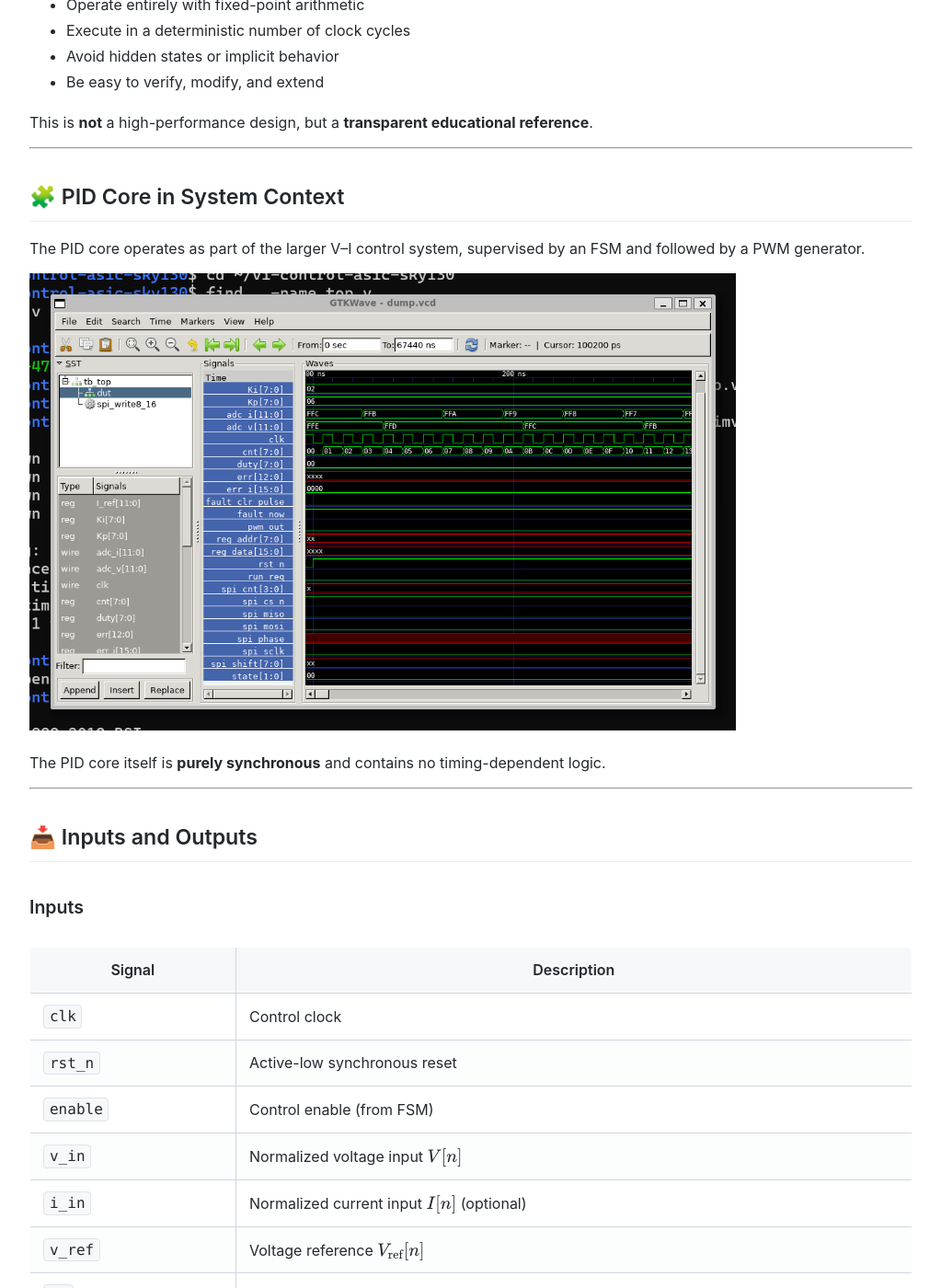
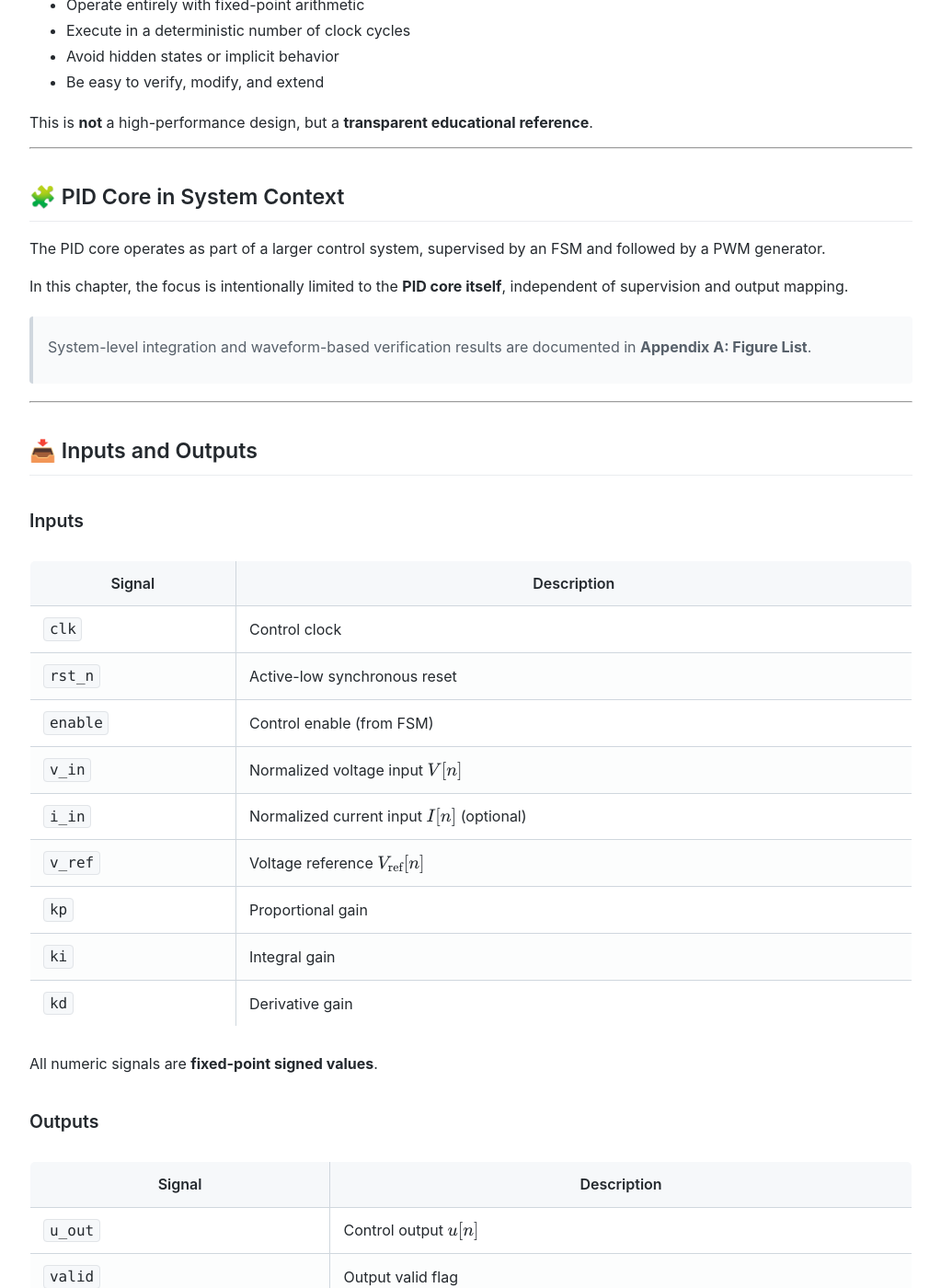
Before and after one commit to Samizo-AITL/vi-control-asic-sky130, a Jekyll site: the page built from docs/03_rtl_pid.md, in a window 1280 px wide and 1400 px high, scrolled down 609 px. Shown: the whole window at 92% size, without its empty margins (128-1151 px from the left). Built offline with Jekyll 4.4.1, drawn with Linux system fonts in a browser that asks for light colours.

Commit message:
Update 03_rtl_pid.md

```diff
--- a/docs/03_rtl_pid.md
+++ b/docs/03_rtl_pid.md
@@ -34,16 +34,14 @@ but a **transparent educational reference**.
 
 ## 🧩 PID Core in System Context
 
-The PID core operates as part of the larger V–I control system,
+The PID core operates as part of a larger control system,
 supervised by an FSM and followed by a PWM generator.
 
-<img
-  src="https://samizo-aitl.github.io/vi-control-asic-sky130/docs/assets/images/openlane/tb_vi_control_github_rtl_01.png"
-  alt="RTL block-level architecture including PID core"
-  style="width:80%;"
-/>
+In this chapter, the focus is intentionally limited to the
+**PID core itself**, independent of supervision and output mapping.
 
-The PID core itself is **purely synchronous** and contains no timing-dependent logic.
+> System-level integration and waveform-based verification results
+> are documented in **Appendix A: Figure List**.
 
 ---
 
```
